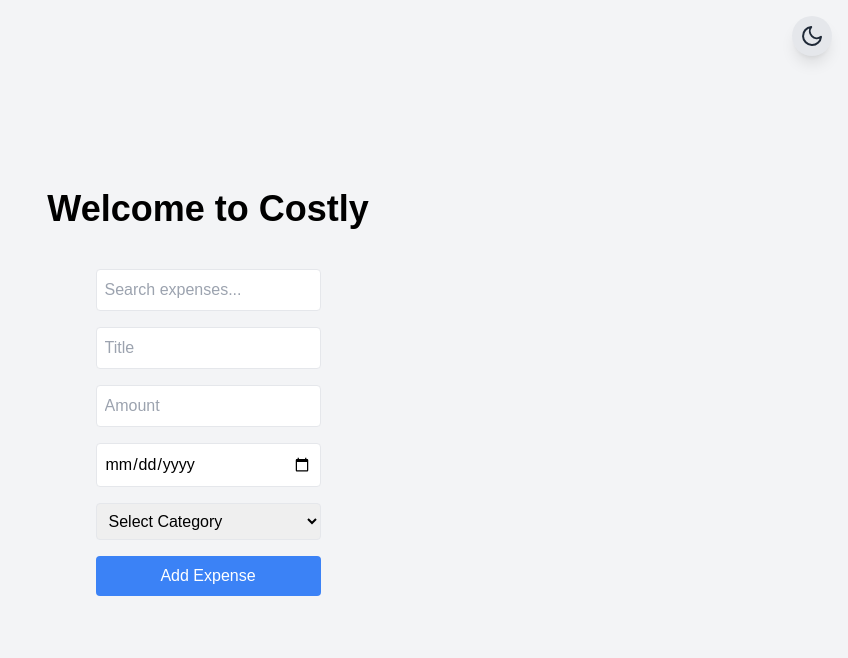
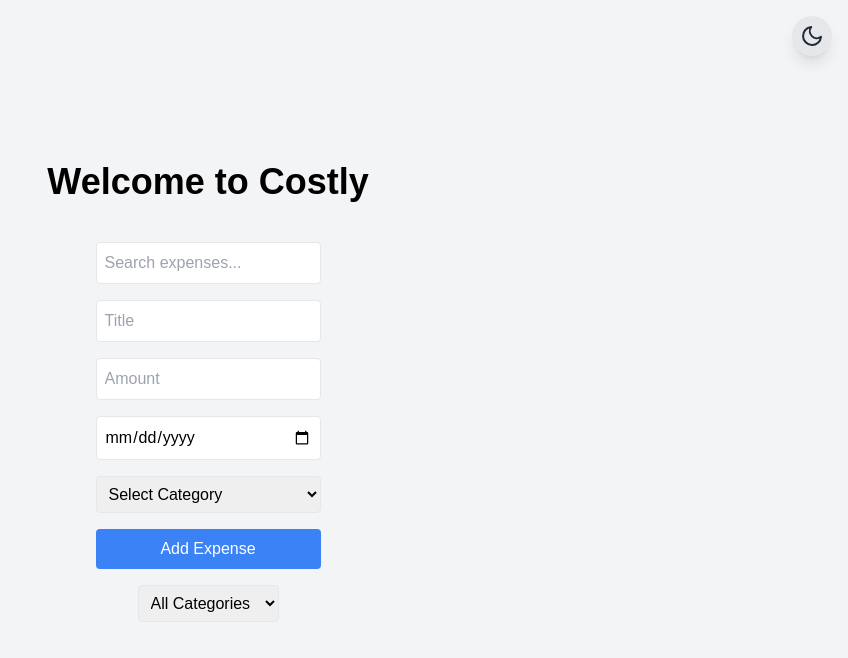
Before and after one commit to frau-azadeh/contextapi, a Next.js app: page / in a window 1280 px wide. Shown: the top 658 px of the page, without its empty margins (432-1280 px from the left). Built offline with nearby package versions, Linux system fonts and the light colour scheme.

Commit message:
add filter Category

```diff
--- a/src/components/ExpenseList.tsx
+++ b/src/components/ExpenseList.tsx
@@ -8,20 +8,38 @@ type FormData = {
   title: string;
   amount: number;
   date: string;
+  category: string;
 };
 
 const ExpenseList: React.FC<{
   setEditingExpense: (expense: FormData | null) => void;
 }> = ({ setEditingExpense }) => {
-  const { expenses, removeExpense, searchQuery } = useExpenses();
+  const { expenses, removeExpense, searchQuery, filterCategory, setFilterCategory } = useExpenses();
 
-  // فیلتر کردن هزینه‌ها بر اساس مقدار جستجو
-  const filteredExpenses = expenses.filter((expense) =>
+  // فیلتر کردن هزینه‌ها بر اساس مقدار جستجو و دسته‌بندی
+  const filteredExpenses = expenses
+    .filter((expense) =>
       expense.title.toLowerCase().includes(searchQuery.toLowerCase())
-  );
+    ) // فیلتر جستجو
+    .filter((expense) => (filterCategory ? expense.category === filterCategory : true)); // فیلتر دسته‌بندی
 
   return (
-    <ul className="max-w-md mx-auto mt-4">
+    <div className="max-w-md mx-auto mt-4">
+      {/* Dropdown برای فیلتر دسته‌بندی */}
+      <select
+        value={filterCategory}
+        onChange={(e) => setFilterCategory(e.target.value)}
+        className="p-2 border rounded w-full mb-4"
+      >
+        <option value="">All Categories</option>
+        <option value="Food">Food</option>
+        <option value="Transportation">Transportation</option>
+        <option value="Entertainment">Entertainment</option>
+        <option value="Other">Other</option>
+      </select>
+
+      {/* لیست هزینه‌ها */}
+      <ul>
         {filteredExpenses.map((expense) => (
           <li
             key={expense.id}
@@ -31,6 +49,7 @@ const ExpenseList: React.FC<{
               <h3 className="text-lg font-bold">{expense.title}</h3>
               <p>${expense.amount}</p>
               <p>{expense.date}</p>
+              <p className="italic text-sm text-gray-500">Category: {expense.category}</p>
             </div>
             <div className="flex gap-2">
               <button
@@ -49,6 +68,7 @@ const ExpenseList: React.FC<{
           </li>
         ))}
       </ul>
+    </div>
   );
 };
 
```
Lines whose indentation alone changed are shown as unchanged.
